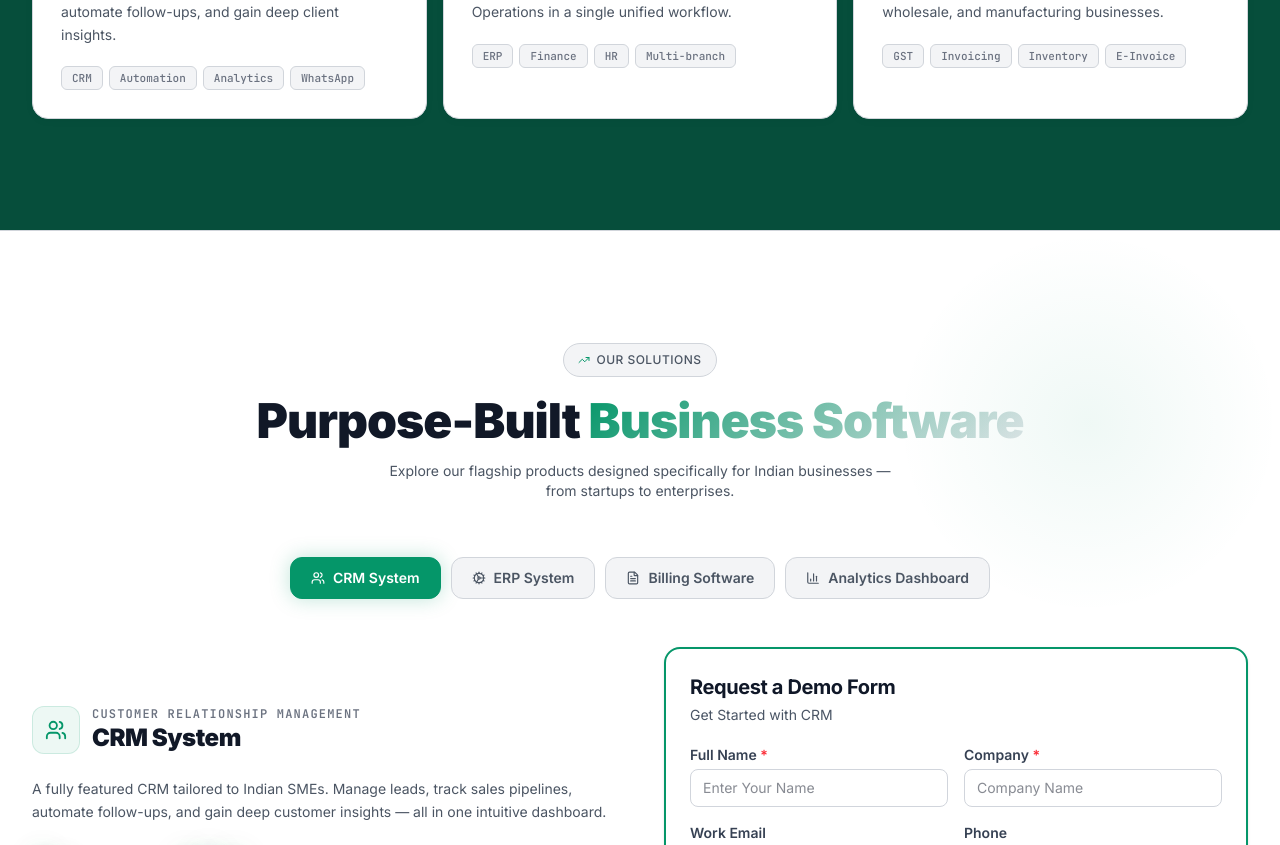
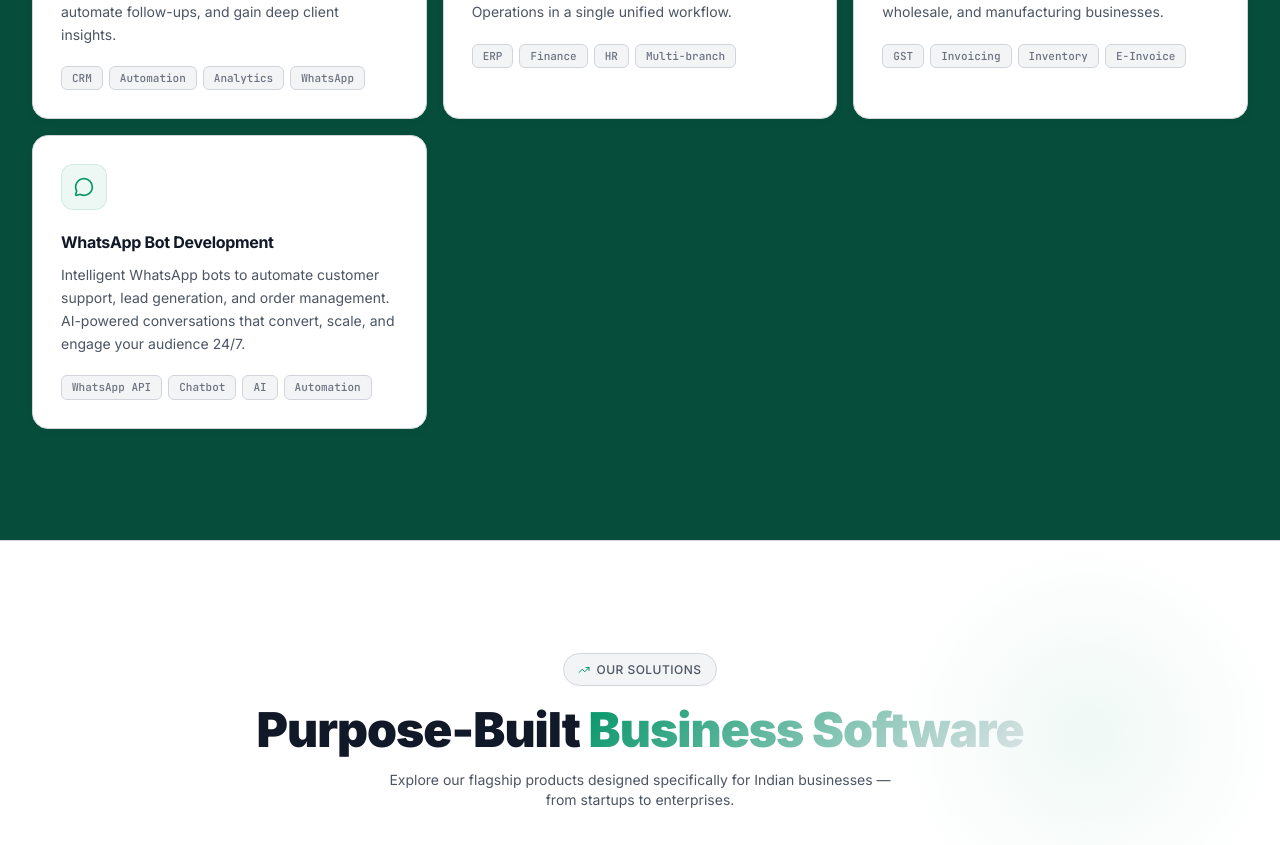
Before and after one commit to DevaVarsha05/yazhsey, a Next.js app: page / in a window 1280 px wide. Shown: the part 1640-2485 px from the top of the page. Built offline with nearby package versions, Linux system fonts and the light colour scheme.

Commit message:
add whatsappbot service

```diff
--- a/src/components/sections/Services.tsx
+++ b/src/components/sections/Services.tsx
@@ -2,7 +2,7 @@
 
 import { useRef, useState } from "react";
 import { motion, useInView, useMotionValue, useTransform } from "framer-motion";
-import { Globe, Smartphone, Code2, BarChart3, FileText, Settings, ArrowUpRight } from "lucide-react";
+import { Globe, Smartphone, Code2, BarChart3, FileText, Settings, MessageCircle, ArrowUpRight } from "lucide-react";
 
 const services = [
   { icon: Globe, title: "Website Development", description: "Blazing-fast, SEO-optimized websites and web apps. From elegant landing pages to enterprise portals, built with modern technology stacks.", accentColor: "#059669", tags: ["Next.js", "React", "SEO", "Responsive"] },
@@ -11,6 +11,7 @@ const services = [
   { icon: BarChart3, title: "CRM Solutions", description: "End-to-end Customer Relationship Management systems to streamline your sales pipeline, automate follow-ups, and gain deep client insights.", accentColor: "#059669", tags: ["CRM", "Automation", "Analytics", "WhatsApp"] },
   { icon: Settings, title: "ERP Systems", description: "Comprehensive Enterprise Resource Planning platforms connecting Finance, HR, Inventory, and Operations in a single unified workflow.", accentColor: "#059669", tags: ["ERP", "Finance", "HR", "Multi-branch"] },
   { icon: FileText, title: "Billing & Inventory Software", description: "GST-compliant billing, invoicing, and inventory management systems purpose-built for retail, wholesale, and manufacturing businesses.", accentColor: "#059669", tags: ["GST", "Invoicing", "Inventory", "E-Invoice"] },
+  { icon: MessageCircle, title: "WhatsApp Bot Development", description: "Intelligent WhatsApp bots to automate customer support, lead generation, and order management. AI-powered conversations that convert, scale, and engage your audience 24/7.", accentColor: "#059669", tags: ["WhatsApp API", "Chatbot", "AI", "Automation"] },
 ];
 
 function ServiceCard({ service, index, inView }: { service: typeof services[0]; index: number; inView: boolean }) {
--- a/src/components/sections/Solutions.tsx
+++ b/src/components/sections/Solutions.tsx
@@ -363,7 +363,7 @@ export default function Solutions() {
             {/* Right — Zoho CRM Form or Dashboard */}
             {active === "crm" ? (
               <ZohoLeadForm activeSolution={activeSolution} />
-            ) : (
+            ) :  (
               // Simple visualization for ERP, Billing, and Analytics
               <motion.div
                 whileHover={{ scale: 1.02 }}
```
